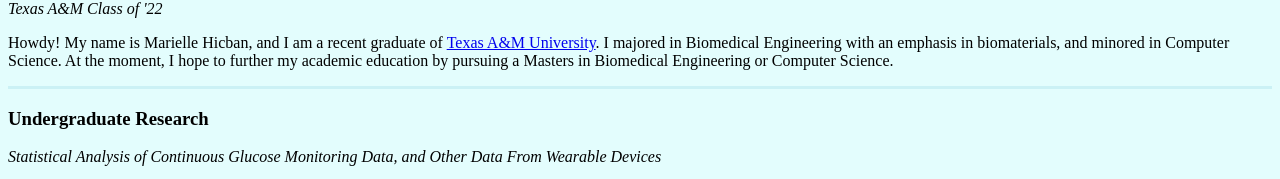
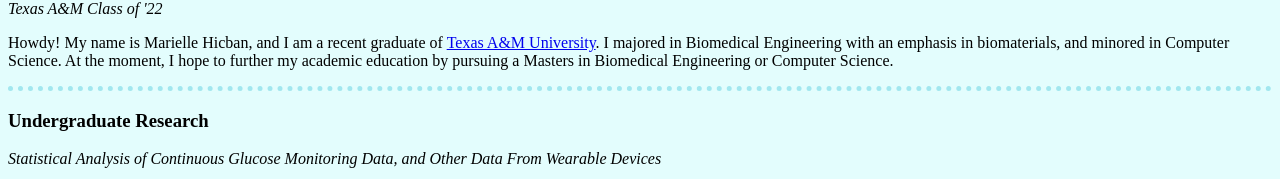
Before and after one commit to marbhic/web_dev, a plain HTML site: page index.html in a window 1280 px wide. Shown: the part 601-780 px from the top of the page. Drawn offline with Linux system fonts and the light colour scheme.

Commit message:
edit 062822_1

```diff
--- /dev/null
+++ b/css/styles.css
@@ -0,0 +1,10 @@
+body{
+    background-color:#E3FDFD;
+}
+hr{
+    border-color: #a2e7ef;
+    border-style: none;
+    border-top-style: dotted;
+    border-width: 5px;
+
+}
--- a/index.html
+++ b/index.html
@@ -3,17 +3,7 @@
     <head>
         <meta charset = "utf-8">
         <title>💩 Marielle's Personal Site 💩</title>
-
-        <style>
-            body{
-                background-color:#E3FDFD;
-            }
-            hr{
-                background-color: #CBF1F5;
-                border-style: none;
-                height: 3px;
-            }
-        </style>
+        <link rel="stylesheet" href="css/styles.css">
     </head>
     <body>
         <h1 align = "center">💩 WELCOME TO MARIELLE'S PAGE 💩</h1>
```
Also changed, not shown: contact.html (+1 -0 lines), personal_bio.html (+2 -0 lines), skills.html (+1 -0 lines), undergrad_research.html (+1 -0 lines).
